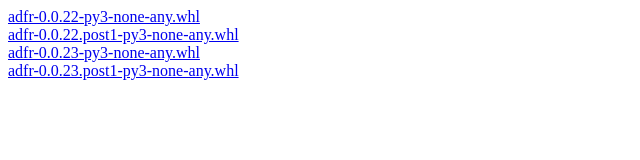
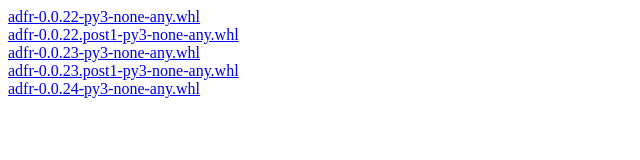
Before and after one commit to sannerlab/pip, a plain HTML site: page py37/adfr/index.html in a window 1280 px wide. Shown: the whole page, without its empty margins (0-640 px from the left). Drawn offline with Linux system fonts and the light colour scheme.

Commit message:
Index: adfr 0.0.24 (PDBQT files with AutoDock's charge columns, which Vina reads)
Co-Authored-By: Claude Opus 5.5 <noreply@anthropic.com>

```diff
--- a/py37/adfr/index.html
+++ b/py37/adfr/index.html
@@ -5,4 +5,5 @@
 <a href="https://github.com/sannerlab/downloads/releases/download/adcp-pip-py37/adfr-0.0.22.post1-py3-none-any.whl#sha256=78a2b9a0c610a87fa14fc6d3dee599fa2671c1cbabc6f61461dc6b64e6c67592">adfr-0.0.22.post1-py3-none-any.whl</a><br>
 <a href="https://github.com/sannerlab/downloads/releases/download/adcp-pip-py37/adfr-0.0.23-py3-none-any.whl#sha256=b70452d98519ddf0dd65f55945d5fd160294221107f7ae6eb1af88955a9300ad">adfr-0.0.23-py3-none-any.whl</a><br>
 <a href="https://github.com/sannerlab/downloads/releases/download/adcp-pip-py37/adfr-0.0.23.post1-py3-none-any.whl#sha256=bb2f76e92a13a0363c28113a4e883728fd6e14e233e6af98728498ad1073bc05">adfr-0.0.23.post1-py3-none-any.whl</a><br>
+<a href="https://github.com/sannerlab/downloads/releases/download/adcp-pip-py37/adfr-0.0.24-py3-none-any.whl#sha256=ea84de4596a47ea2b2c76c4a73047218f4f2b4a3ba8b2d45327b15b4af3fc6e9">adfr-0.0.24-py3-none-any.whl</a><br>
 </body></html>
```
